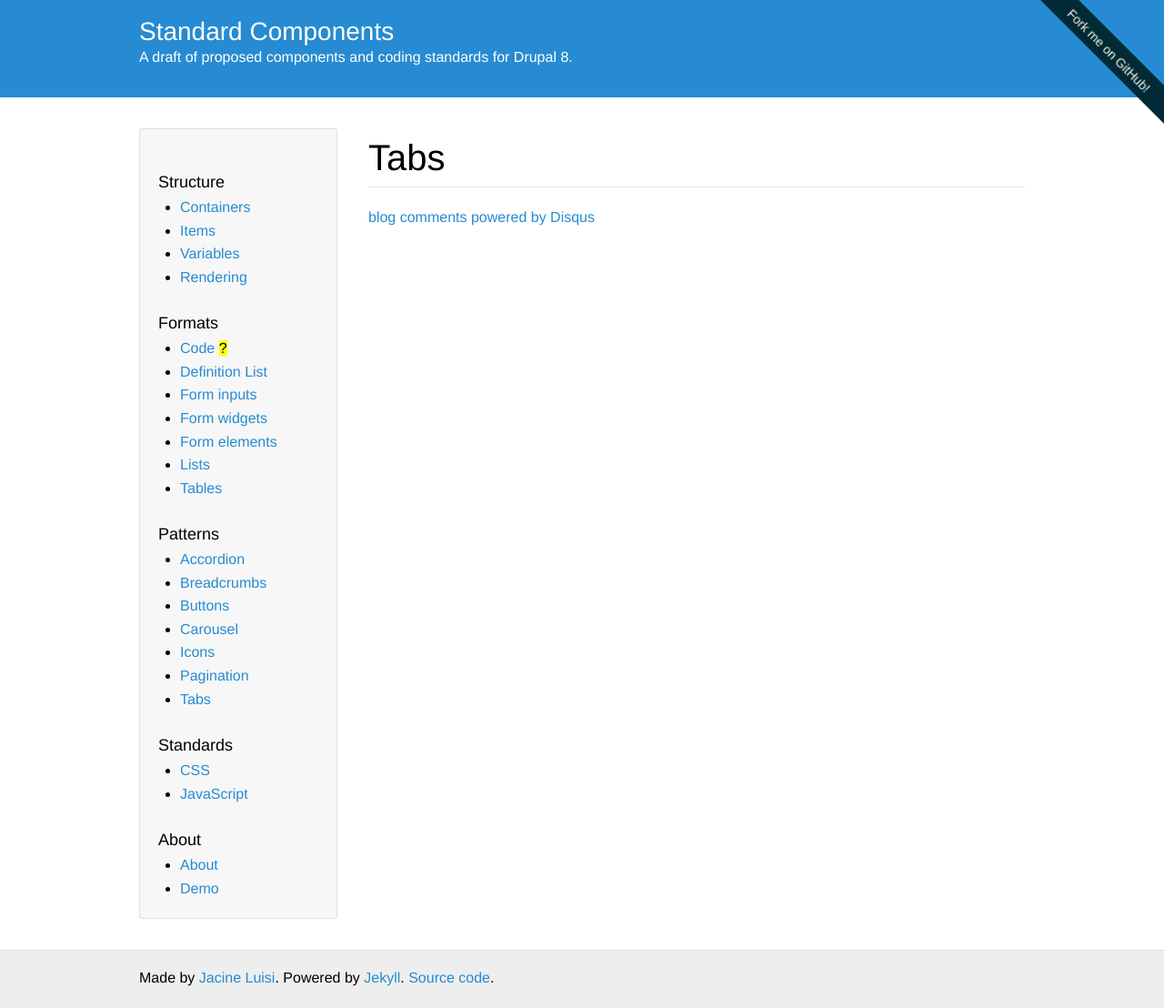
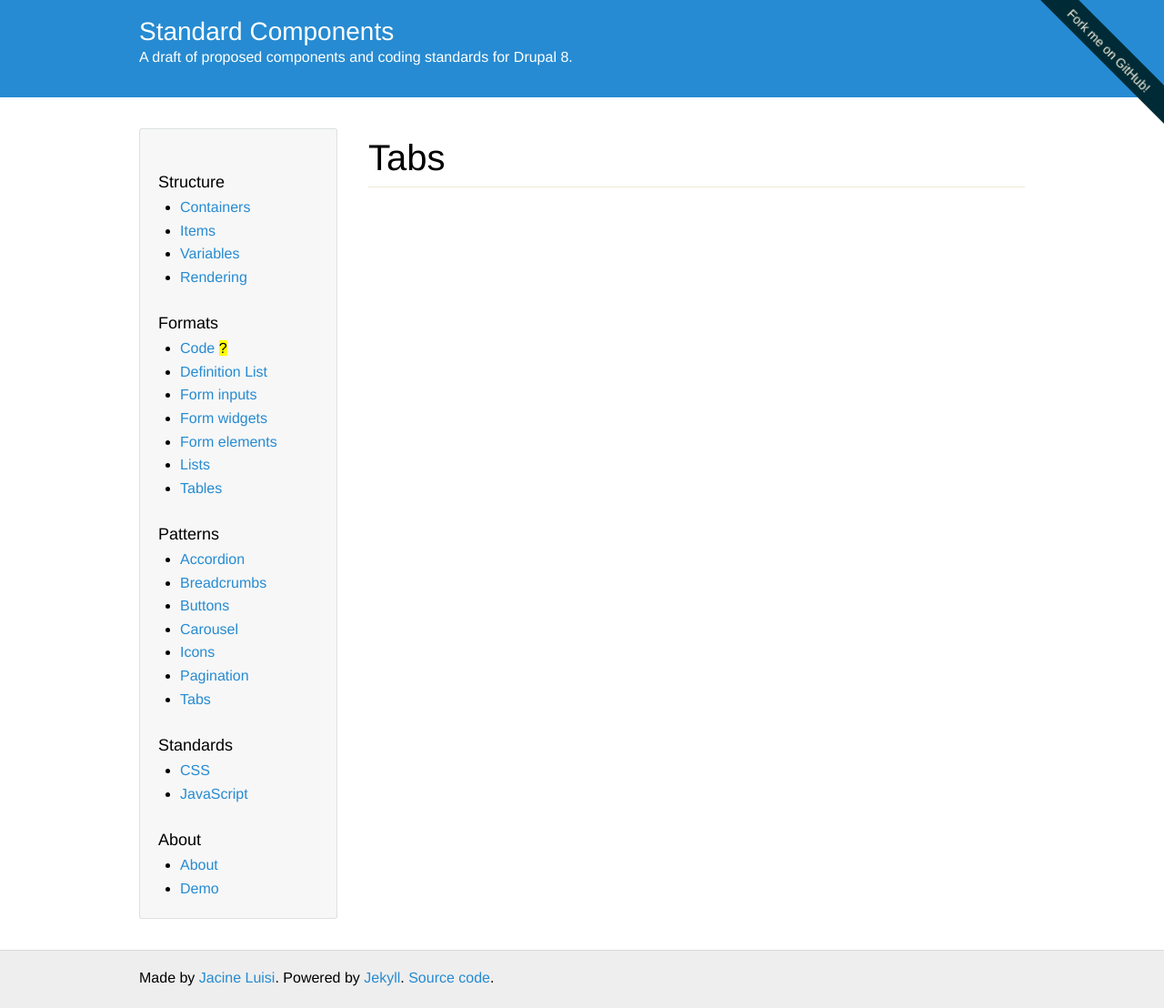
Before and after one commit to jacine/drupal, a Jekyll site: the page built from _posts/patterns/2012-01-01-tabs.md, in a window 1280 px wide. Shown: the whole page at 91% size. Built offline with Jekyll 4.4.1, drawn with Linux system fonts in a browser that asks for light colours; Markdown is read by kramdown in place of the engine named in the settings; comment, search, counter and statistics services are not loaded.

Commit message:
Remove comment functionality for now.

```diff
--- a/_layouts/post.html
+++ b/_layouts/post.html
@@ -5,17 +5,4 @@
 <article class="post">
   <h1>{{ page.title }}</h1>
   {{ content }}
-  <section id="comments">
-    <div id="disqus_thread"></div>
-  <script>
-    var disqus_shortname = 'jacine-github';
-    (function() {
-      var dsq = document.createElement('script'); dsq.type = 'text/javascript'; dsq.async = true;
-      dsq.src = 'http://' + disqus_shortname + '.disqus.com/embed.js';
-      (document.getElementsByTagName('head')[0] || document.getElementsByTagName('body')[0]).appendChild(dsq);
-    })();
-  </script>
-  <noscript>Please enable JavaScript to view the <a href="http://disqus.com/?ref_noscript">comments powered by Disqus.</a></noscript>
-  <a href="http://disqus.com" class="dsq-brlink">blog comments powered by <span class="logo-disqus">Disqus</span></a>
-  </section>
 </article>
```
